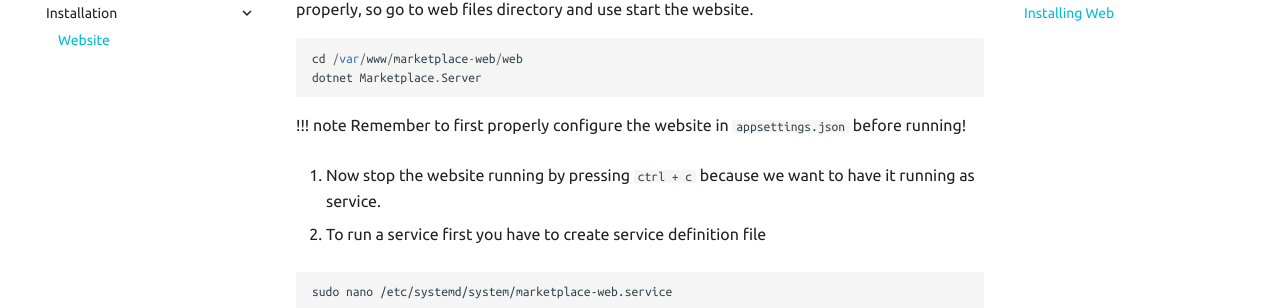
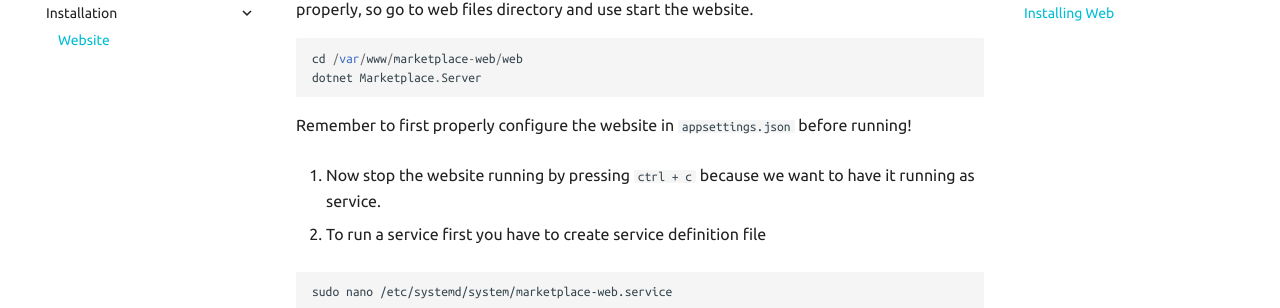
Before and after one commit to RestoreMonarchyCommunity/Documentation, an MkDocs documentation site: the page built from docs/marketplace/website-installation.md, in a window 1280 px wide and 900 px high, scrolled down 1918 px. Shown: the part 144-452 px from the top of the window. Built offline with MkDocs 1.6.1 and Material for MkDocs 9.7.7, drawn with Linux system fonts in a browser that asks for light colours; comment, search, counter and statistics services are not loaded.

Commit message:
Update website-installation.md

````diff
--- a/docs/marketplace/website-installation.md
+++ b/docs/marketplace/website-installation.md
@@ -82,7 +82,7 @@ systemctl restart nginx
 cd /var/www/marketplace-web/web
 dotnet Marketplace.Server
 ```
-!!! note Remember to first properly configure the website in `appsettings.json` before running!
+Remember to first properly configure the website in `appsettings.json` before running!
 
 2. Now stop the website running by pressing `ctrl + c` because we want to have it running as service.
 
````
